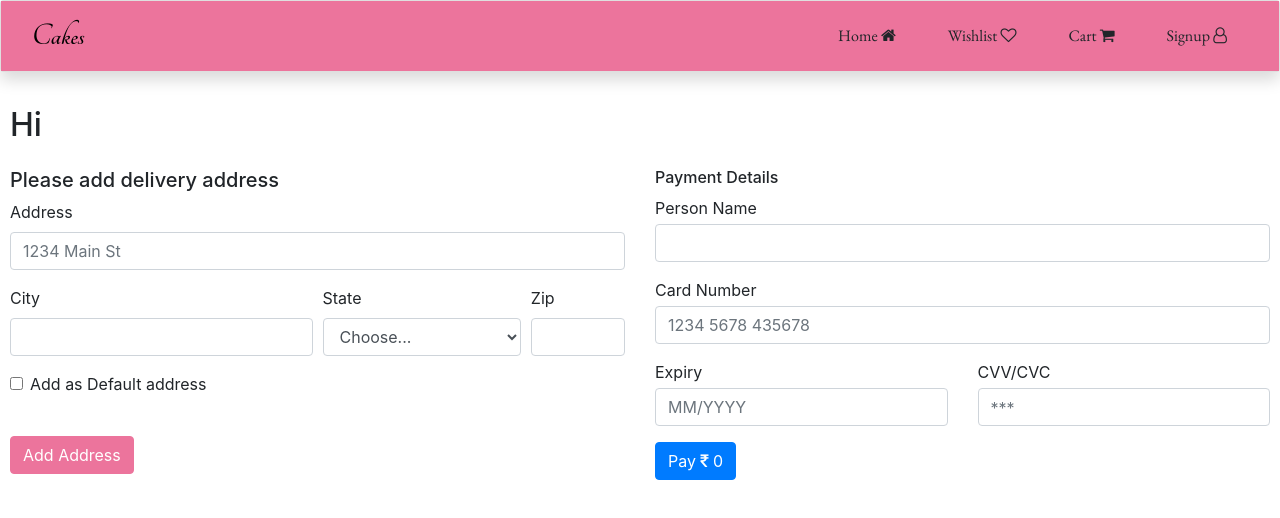
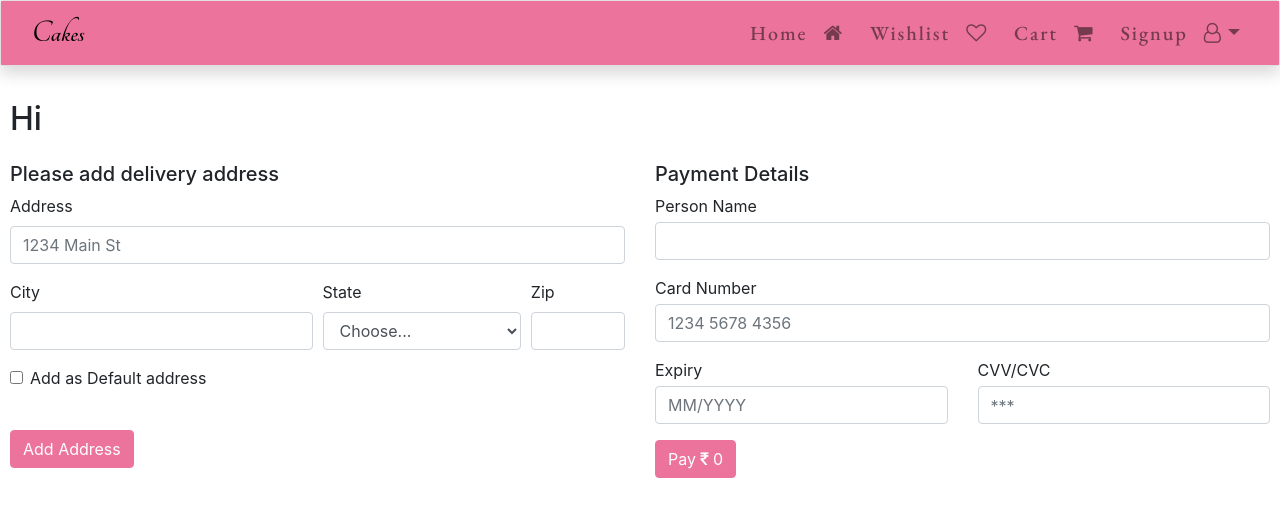
Before and after one commit to banupriyamohanraj/cake-site, a React (Create React App) app: page /paymentsection/payment in a window 1280 px wide. Shown: the top 518 px of the page. Built offline with nearby package versions, Linux system fonts and the light colour scheme.

Commit message:
user account corrections made

```diff
--- a/src/App.js
+++ b/src/App.js
@@ -1,7 +1,7 @@
 import './App.css';
 import { BrowserRouter as Router, Switch, Route } from 'react-router-dom'
 import Navbar from './Components/Navbar/Navbar'
-
+import OrderConfirmation from './Components/OrderConfirmation/OrderConfirmation';
 import Cakecard from "./Components/Home/Cakecard"
 import Wishlist from './Components/Wishlist/Wishlist';
 import Cart from './Components/Cart/Cart';
@@ -33,6 +33,7 @@ function App() {
         <Route path="/search" component={SearchbarResult} exact={true}></Route>
         <Route path="/forgotpassword" component={ForgotPassword} exact={true}></Route>
         <Route path="/registration" component={Signup} exact={true}></Route>
+        <Route path="/orderconfirmation" component={OrderConfirmation} exact={true}></Route>
         <Route path="/paymentsection/payment" component={Payment} excat={true}></Route>
         <Route path="/confirm/:confirmationcode" component={ConfirmEmail} exact={true}></Route>
         <Route path ='/resetpassword/:token' component={Resetpassword} exact = {true}></Route>
--- a/src/Components/Account/User.js
+++ b/src/Components/Account/User.js
@@ -3,6 +3,7 @@ import { Link } from "react-router-dom";
 import { useContext,useState } from "react"
 import ProductContext from "../Productcontext/Productcontext";
 import { useHistory } from 'react-router-dom'
+
 
 export default function User() {
 
@@ -34,13 +35,15 @@ export default function User() {
                 productdata.setuserlist(data.data)
                 // console.log(userData)
                 productdata.setuserLoggedIn(true)
-
+console.log(productdata.userLoggedIn)
                 //notifying user
                 let mesg = data.message
 
                 // toast(mesg, { position: toast.POSITION.TOP_CENTER })
                 alert(mesg)
-               if(mesg === "Login Sucessfull"){
+               if(productdata.checkout === false && mesg === "Login Sucessfull"){
+                history.push('/')
+               }else if (productdata.checkout === true){
                 history.push('/paymentsection')
                }
 
--- a/src/Components/Cart/Cart.js
+++ b/src/Components/Cart/Cart.js
@@ -8,6 +8,7 @@ import 'react-toastify/dist/ReactToastify.css';
 export default function Cart(){
 
   let [cart,setcart] = useState([]);
+  // let[path,setpath] = useState('');
 
  let counter = 1;
 
@@ -63,7 +64,9 @@ useEffect(() => {
     }
 
 
-
+   let checkout = ()=>{
+    productdata.setcheckout(true)
+   }
 
 
 
@@ -130,7 +133,7 @@ useEffect(() => {
   <h6>Total Amount - <strong><i class="fa fa-inr" aria-hidden="true"></i>  {total(cart)}</strong></h6>
     <h6>Total Products - {cart.length} </h6>
 
-  {  productdata.Total ? <Link to="/account"> <button type="button" className="btn" id="cart_btn"> PROCEED TO CHECKOUT</button></Link> : null}
+  {  productdata.Total ?( productdata.userLoggedIn ? <Link to="/paymentsection" ><button type="button" className="btn" id="cart_btn"> PROCEED TO CHECKOUT</button></Link> : <Link to="/account" ><button type="button" className="btn" id="cart_btn" onClick={checkout}> PROCEED TO CHECKOUT</button></Link>):null}
   </div>
 </div>
    </div>
--- a/src/Components/Home/Cakecard.js
+++ b/src/Components/Home/Cakecard.js
@@ -19,7 +19,7 @@ export default function Cakecard() {
         .then(res => {
             return res.json();
         }).then((data) => {
-      console.log(data)
+    //   console.log(data)
             setproductitem(data)
             productdata.setproductlist([data])
 
@@ -45,8 +45,8 @@ export default function Cakecard() {
             "content-type" : "application/json"
         }
     },[productdata])
-    // alert(`${obj.title} is added to cart`)
-    toast(`${obj.title} is added to cart`,{position: toast.POSITION.TOP_CENTER})
+    alert(`${obj.title} is added to cart`)
+    // toast(`${obj.title} is added to cart`,{position: toast.POSITION.TOP_CENTER})
     })
 
 
@@ -67,8 +67,8 @@ export default function Cakecard() {
             "content-type" : "application/json"
         }
     })
-    // alert(`${obj.title} is added to wishlist`)
-    toast(`${obj.title} is added to wishlist`,{position: toast.POSITION.TOP_CENTER})
+    alert(`${obj.title} is added to wishlist`)
+    // toast(`${obj.title} is added to wishlist`,{position: toast.POSITION.TOP_CENTER})
     })
 
 
--- a/src/Components/Navbar/Navbar.js
+++ b/src/Components/Navbar/Navbar.js
@@ -1,38 +1,56 @@
 import "./Navbar.css"
 import { Link } from "react-router-dom";
+import ProductContext from "../Productcontext/Productcontext";
 
+import {useContext, useEffect} from "react"
+import { useState } from "react/cjs/react.development";
 
 export default function Navbar() {
 
 
+let [accountname,setaccountname] = useState("");
+  let productdata = useContext(ProductContext);
 
 
+  useEffect(()=>{
+setaccountname(productdata.userlist.firstname)
+  },[productdata.userlist])
+
+  let logout = ()=>{
+    productdata.setuserLoggedIn(false)
+    productdata.setuserlist(null)
+
+  }
 
   return <>
   <div className="card shadow">
     <nav class="navbar navbar-expand-lg navbar-light">
-      <div className="col-lg-7">
+      <div className="col-lg-6">
      <b>Cakes</b>
       {/* <button class="navbar-toggler" type="button" data-toggle="collapse" data-target="#navbarNav" aria-controls="navbarNav" aria-expanded="false" aria-label="Toggle navigation">
         <span class="navbar-toggler-icon"></span>
       </button> */}
       </div>
-      <div className="col-5">
+      <div className="col-6">
       <div class="collapse navbar-collapse" id="navbarNav">
         <ul class="navbar-nav">
           <li class="nav-item ">
-            <Link to="/" class="nav-link"><button type="button" id="navbtn" className="btn btn-light">Home <i class="fa fa-home" aria-hidden="true"></i></button></Link>
+            <Link to="/" class="nav-link">Home <i class="fa fa-home" aria-hidden="true"></i></Link>
           </li>
           <li class="nav-item">
-          <Link to="/wishlist" class="nav-link"><button type="button"id="navbtn" className="btn btn-light">Wishlist <i class="fa fa-heart-o" aria-hidden="true"></i></button></Link>
+          <Link to="/wishlist" class="nav-link">Wishlist <i class="fa fa-heart-o" aria-hidden="true"></i></Link>
           </li>
-          <li class="nav-item">
-          <Link to="/cart" class="nav-link"><button type="button"id="navbtn" className="btn btn-light">Cart <i class="fa fa-shopping-cart" aria-hidden="true"></i></button></Link>
+          <li class="nav-item ">
+          <Link to="/cart" class="nav-link">Cart <i class="fa fa-shopping-cart" aria-hidden="true"></i></Link>
           </li>
-          <li class="nav-item">
-          <Link to="/account" class="nav-link"><button type="button" id="navbtn"className="btn btn-light">Signup <i class="fa fa-user-o" aria-hidden="true"></i></button></Link>
+          <li class="nav-item dropdown">
+
+          <Link to="/account" class="nav-link dropdown-toggle" id="navbarDropdownMenuLink" role="button" data-toggle="dropdown" aria-haspopup="true" aria-expanded="false">{accountname ? accountname : "Signup"} <i class="fa fa-user-o" aria-hidden="true"></i></Link>
+          <div class="dropdown-menu" aria-labelledby="navbarDropdownMenuLink">
+          <Link to="/" class="dropdown-item" href="#" onclick={logout}>Logout</Link>
+
+        </div>
           </li>
-
         </ul>
       </div>
       </div>
--- a/src/Components/OrderConfirmation/OrderConfirmation.js
+++ b/src/Components/OrderConfirmation/OrderConfirmation.js
@@ -1,9 +1,16 @@
 import React from 'react'
+import { Link } from 'react-router-dom'
 
 function OrderConfirmation() {
+
   return (
-    <div>
-      Order
+    <div className="orderConfirm__ container">
+     <div class="jumbotron jumbotron-fluid">
+  <div class="container">
+    <h1 class="display-4">Order Placed !</h1>
+    <h6 class="lead">To continue shopping. please click here <Link to="/">Home</Link></h6>
+  </div>
+</div>
     </div>
   )
 }
--- a/src/Components/Payment/Payment.js
+++ b/src/Components/Payment/Payment.js
@@ -65,8 +65,21 @@ let AddressSubmit = async(e)=>{
 }
 
 let PaymentSubmit = ()=>{
-  alert("Order Placed")
-  history.push('/')
+
+  async function fetchData() {
+    await fetch(
+      'https://jpcakes.herokuapp.com/cart/deleteall',
+      {
+        method: "DELETE",
+        headers: {
+          "content-type": "application/json",
+        },
+      }
+    );
+
+    }
+    fetchData();
+  history.push('/orderconfirmation')
 }
 
 
@@ -149,7 +162,7 @@ let PaymentSubmit = ()=>{
           </form>
         </div>
         <div className="col-6">
-          <h6>Payment Details</h6>
+          <h5>Payment Details</h5>
 
 
         <div class="row gx-3">
@@ -160,7 +173,7 @@ let PaymentSubmit = ()=>{
             </div>
             <div class="col-12">
                 <div class="d-flex flex-column">
-                    <p class="text mb-1">Card Number</p> <input class="form-control mb-3" type="text" placeholder="1234 5678 435678"  onChange={(e) => setCardnumber(e.target.value)} />
+                    <p class="text mb-1">Card Number</p> <input class="form-control mb-3" type="text" placeholder="1234 5678 4356"  onChange={(e) => setCardnumber(e.target.value)} />
                 </div>
             </div>
             <div class="col-6">
@@ -174,7 +187,7 @@ let PaymentSubmit = ()=>{
                 </div>
             </div>
             <div class="col-12">
-                <button class="btn btn-primary mb-3" onClick={()=>{
+                <button class="btn btn-primary mb-3" id="addAddressBtn" onClick={()=>{
                   (cardnumber && cardname && Expiry && CVV) ?  PaymentSubmit() : alert("Please provide payment information")
 
 
--- a/src/Components/Productcontext/Productcontext.js
+++ b/src/Components/Productcontext/Productcontext.js
@@ -13,8 +13,9 @@ export const ProductProvider = ({children})=>{
     let[wishlist,setwishlist] = useState([])
     let[userlist,setuserlist] = useState([]);
     let[searchlist,setsearchlist] = useState([]);
-    let[userLoggedIn,setuserLoggedIn] = useState([]);
-    return <ProductContext.Provider value={{productlist,setproductlist,cartlist,setcartlist,Total,setTotal,wishlist,setwishlist,userlist,setuserlist,userLoggedIn,setuserLoggedIn,searchlist,setsearchlist}}>
+    let[userLoggedIn,setuserLoggedIn] = useState(false);
+    let[checkout,setcheckout] = useState(false);
+    return <ProductContext.Provider value={{productlist,setproductlist,cartlist,setcartlist,Total,setTotal,wishlist,setwishlist,userlist,setuserlist,userLoggedIn,setuserLoggedIn,searchlist,setsearchlist,checkout,setcheckout}}>
         {children}
     </ProductContext.Provider>
 }
```
